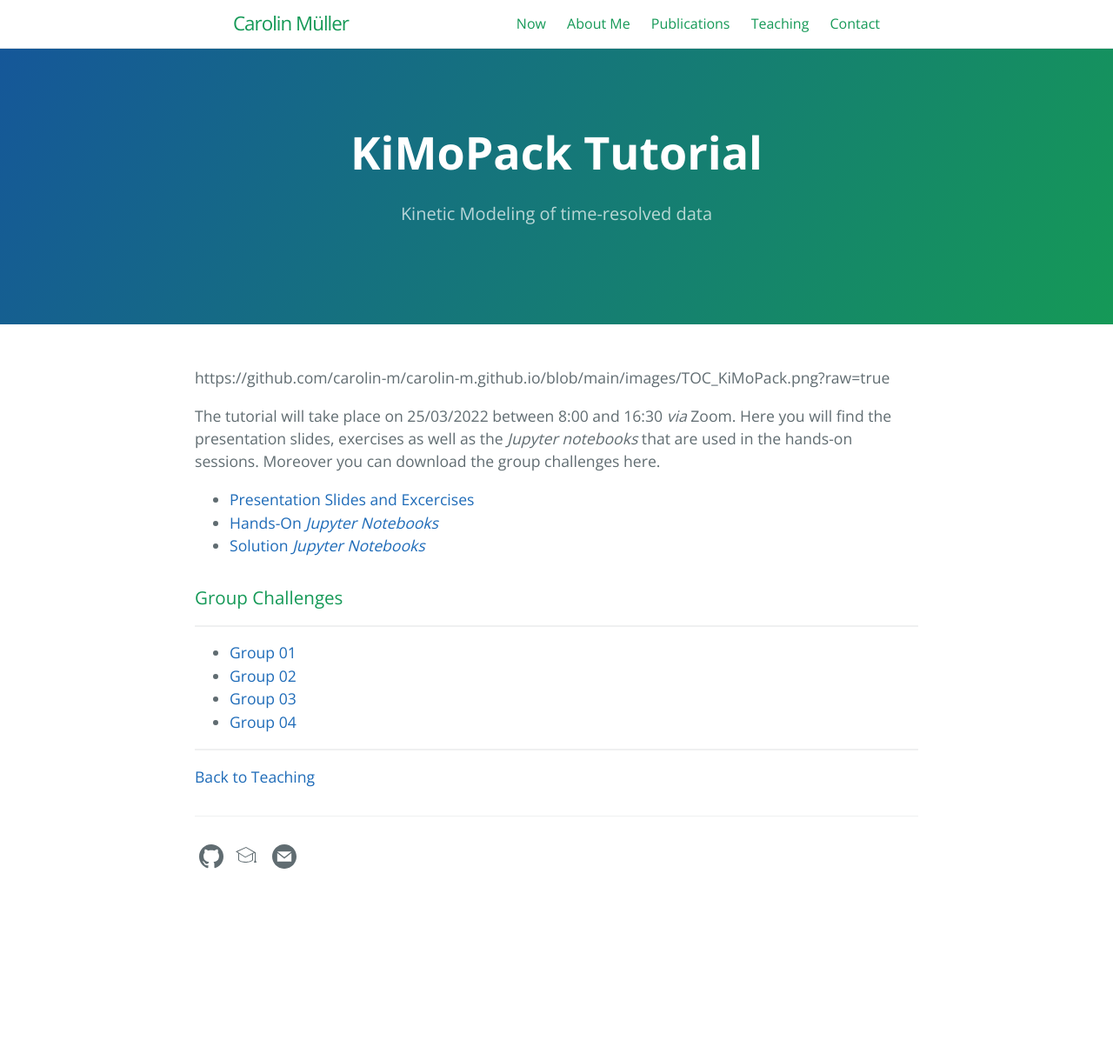
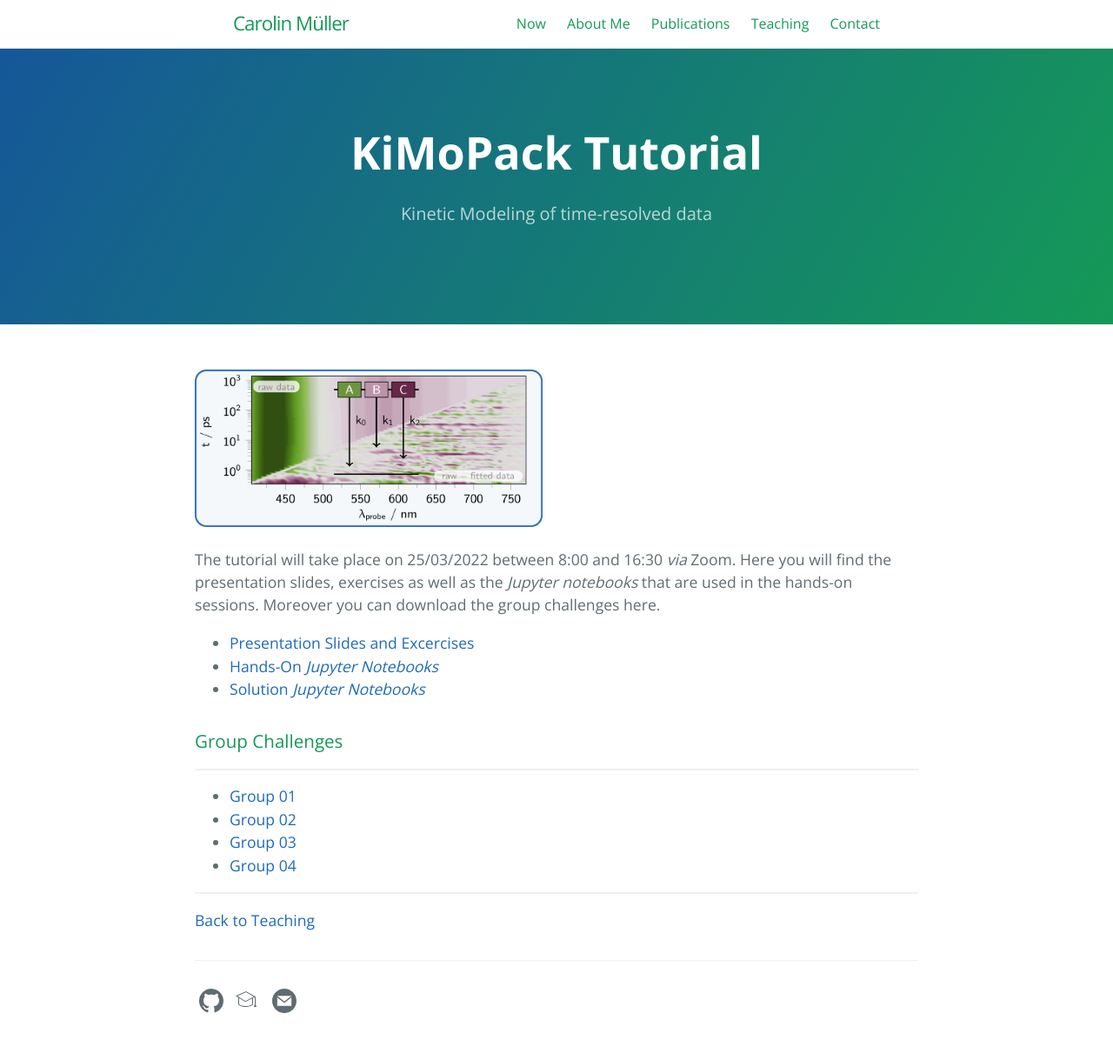
Before and after one commit to carolin-m/carolin-m.github.io, a Jekyll site: the page built from KiMoPack_tutorial.md, in a window 1280 px wide. Shown: the whole page at 87% size. Built offline with Jekyll 4.4.1, drawn with Linux system fonts in a browser that asks for light colours; before the commit the page ends 1053 px from its top, so only the background shows below that.

Commit message:
Update KiMoPack_tutorial.md

```diff
--- a/KiMoPack_tutorial.md
+++ b/KiMoPack_tutorial.md
@@ -5,7 +5,8 @@
 ref: kimopack_tutorial
 order: 1
 ---
-https://github.com/carolin-m/carolin-m.github.io/blob/main/images/TOC_KiMoPack.png?raw=true
+
+<img width=400 src='https://raw.githubusercontent.com/carolin-m/carolin-m.github.io/main/images/TOC_KiMoPack.png'>
 
 The tutorial will take place on 25/03/2022 between 8:00 and 16:30 *via* Zoom. Here you will find the presentation slides, exercises as well as the *Jupyter notebooks* that are used in the hands-on sessions. Moreover you can download the group challenges here.
 
```
